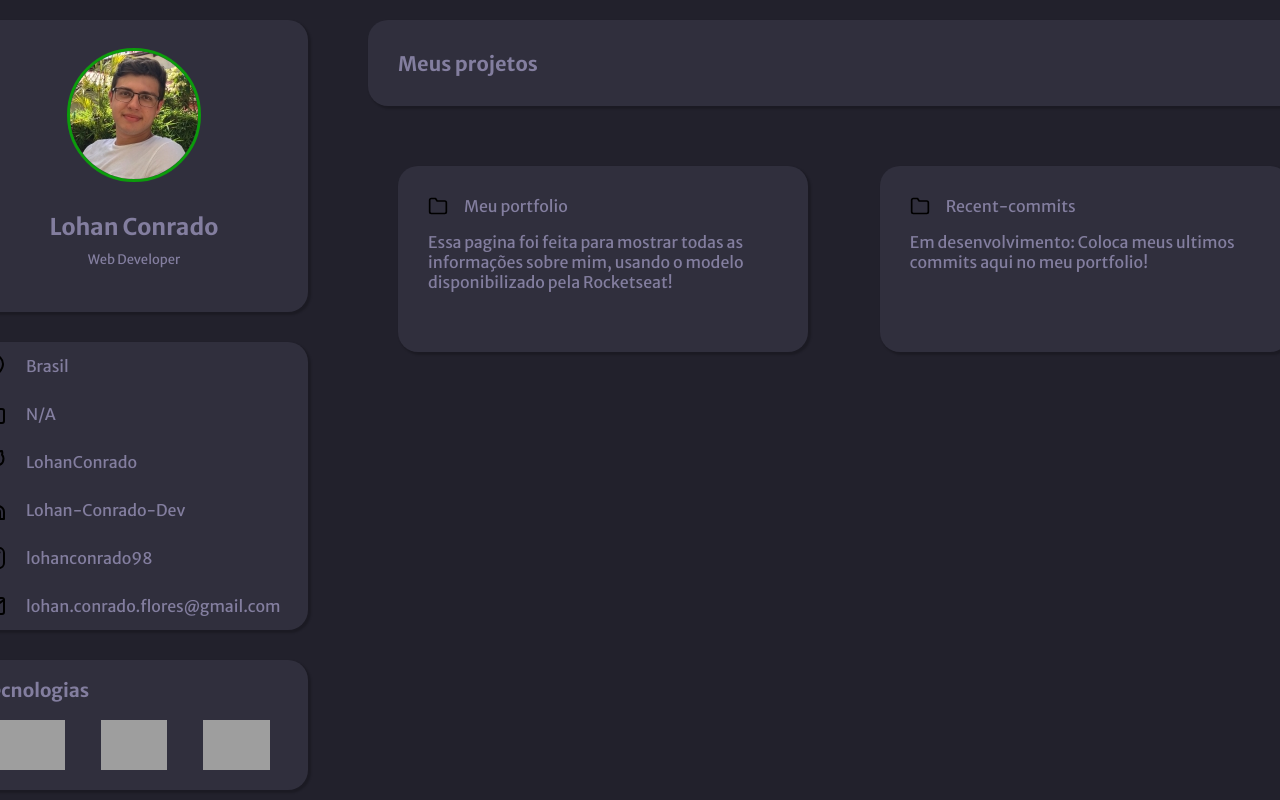
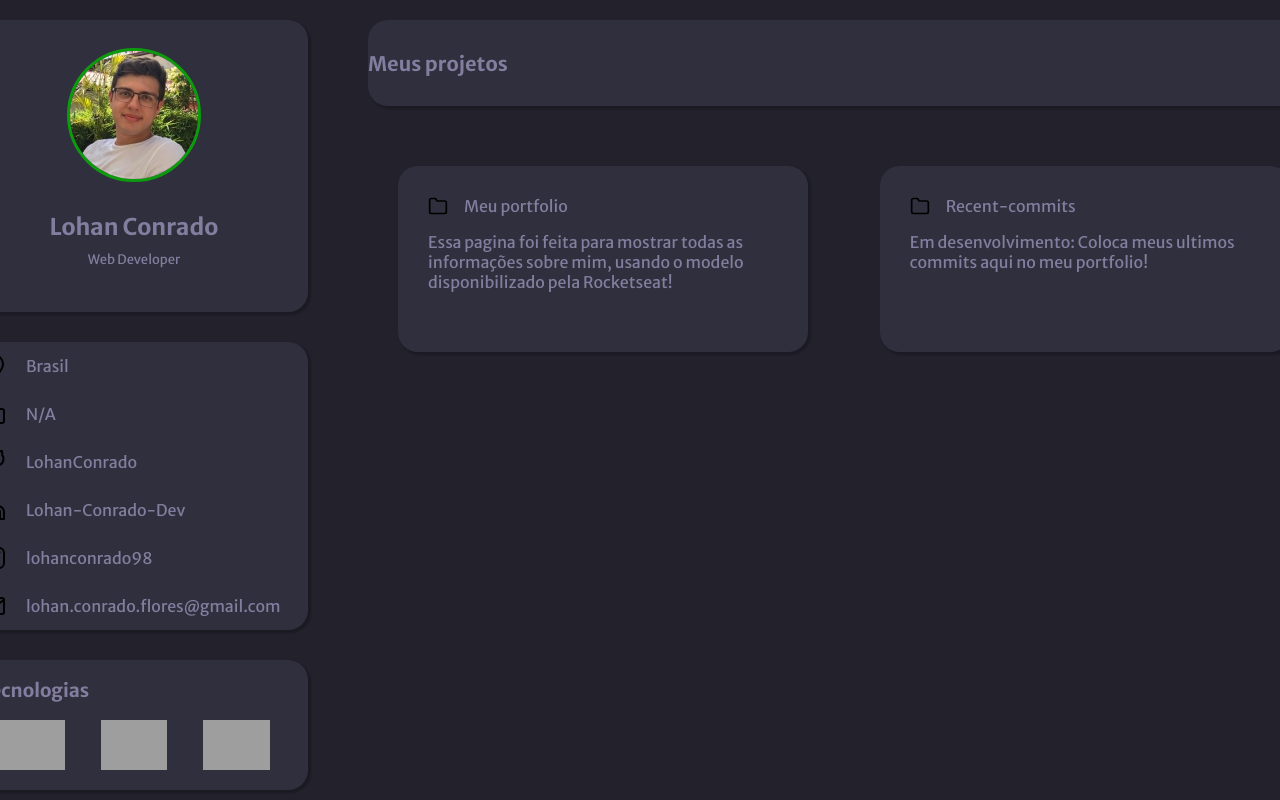
Before and after one commit to LohanConrado/LohanConrado.github.io, a plain HTML site: page index.html in a window 1280 px wide. Shown: the top 800 px of the page. Drawn offline with Linux system fonts and the light colour scheme; grey boxes are pictures that could not be loaded.

Commit message:
Update style.css

```diff
--- a/style.css
+++ b/style.css
@@ -105,7 +105,7 @@ a:active{
     width: 952px;
     text-align: start;
     justify-content: center;
-    padding: 30px 0px 30px 30px;
+    padding: 30px 0px 30px 0px;
 }
 #my-projects-text{
     text-align: start;
```
